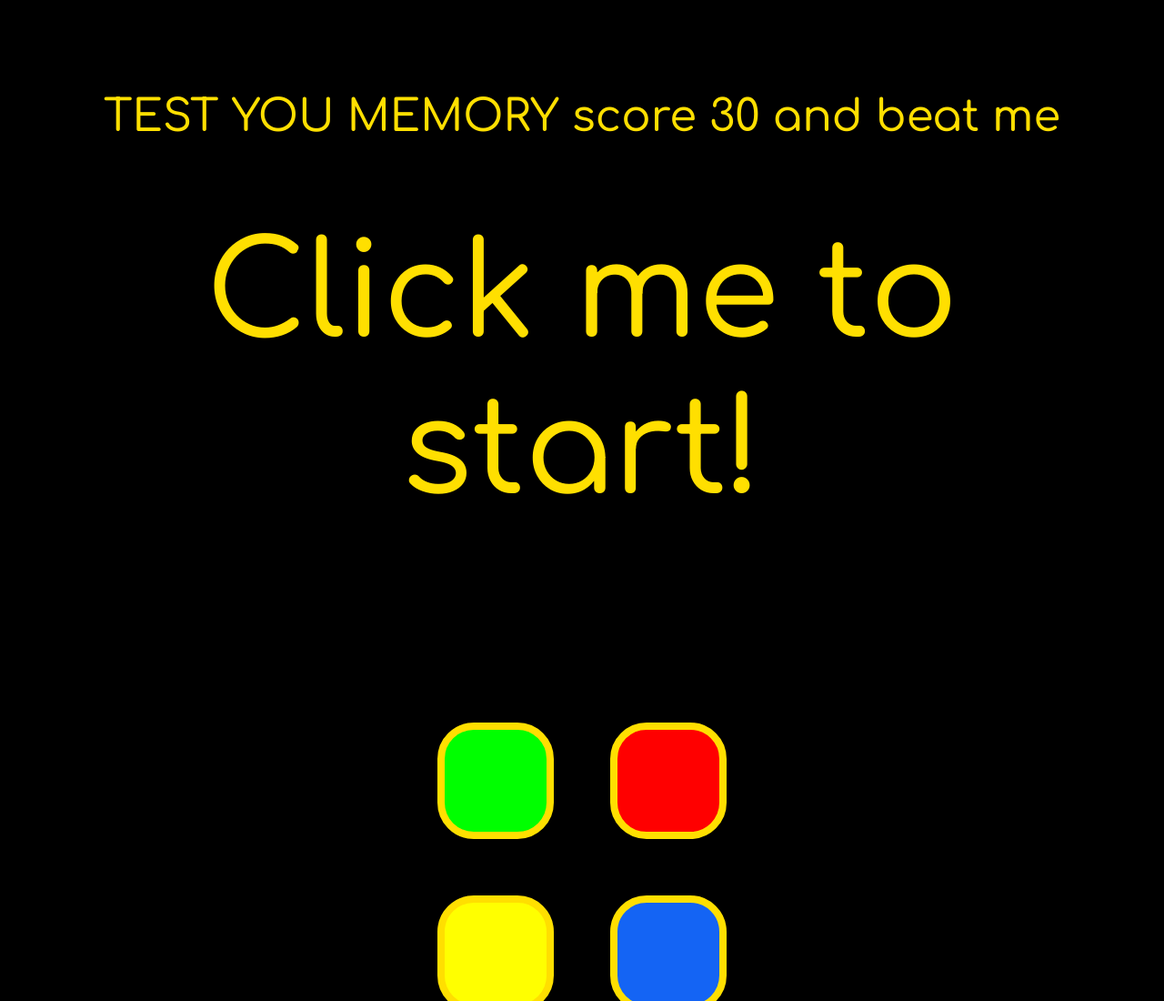
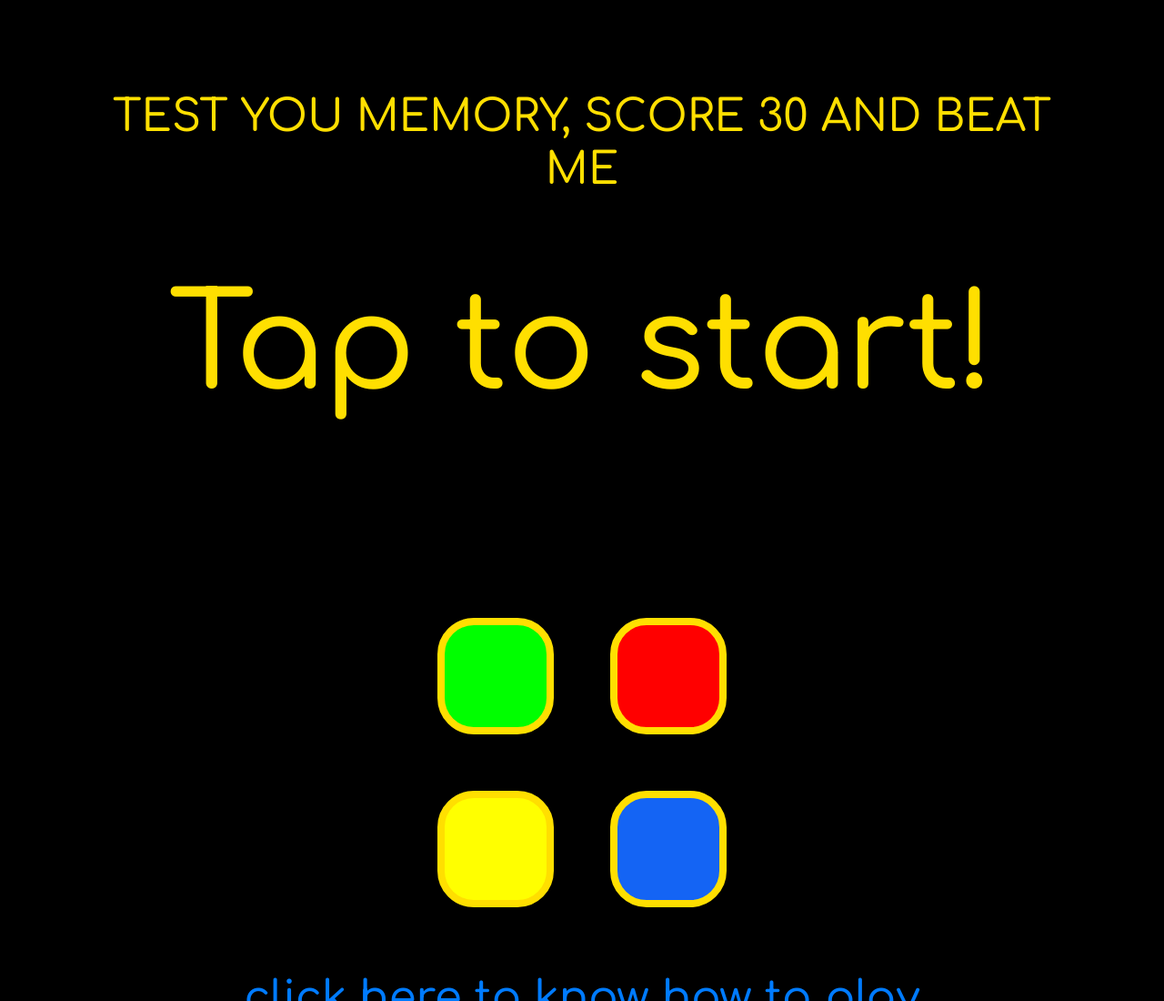
Before and after one commit to foadhussain/simons, a plain HTML site: page index.html in a window 1280 px wide. Shown: the top 1100 px of the page at 91% size. Drawn offline with nearby package versions, Linux system fonts and the light colour scheme.

Commit message:
Update index.html

```diff
--- a/index.html
+++ b/index.html
@@ -12,9 +12,9 @@
 <body>
 	<div class="container">
 	<div class="heading">
-		<h2 id="at">TEST YOU MEMORY  score 30 and beat me</h2>
+		<h2 id="at">TEST YOU MEMORY, SCORE 30 AND BEAT ME</h2>
 
-		<h1 class="h1z" id="level-title">Click me to start!</h1>
+		<h1 class="h1z" id="level-title">Tap to start!</h1>
 		<h3 id="again"></h3>
 		<h3 id="again2"></h3>
 	</div>
```
